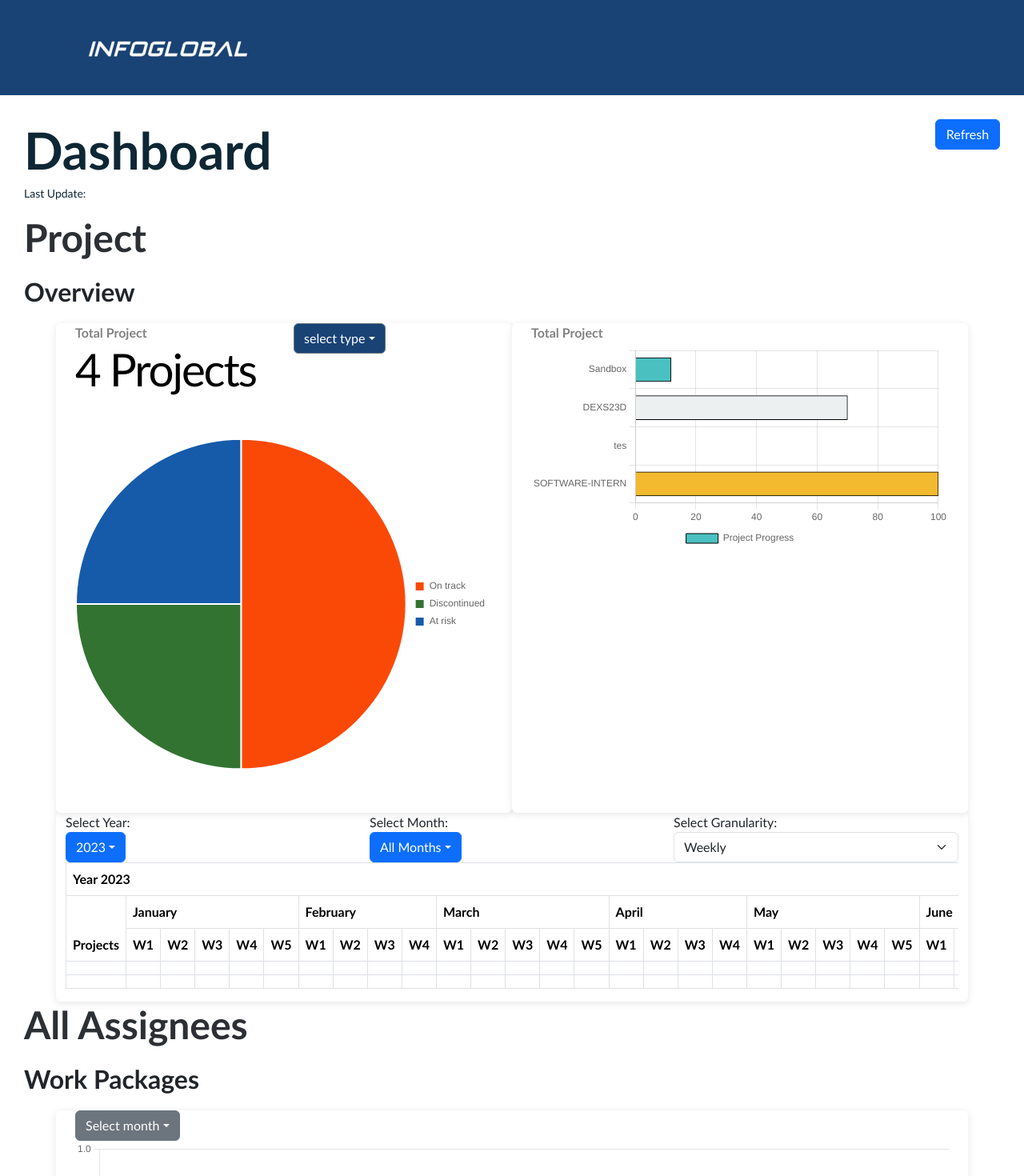
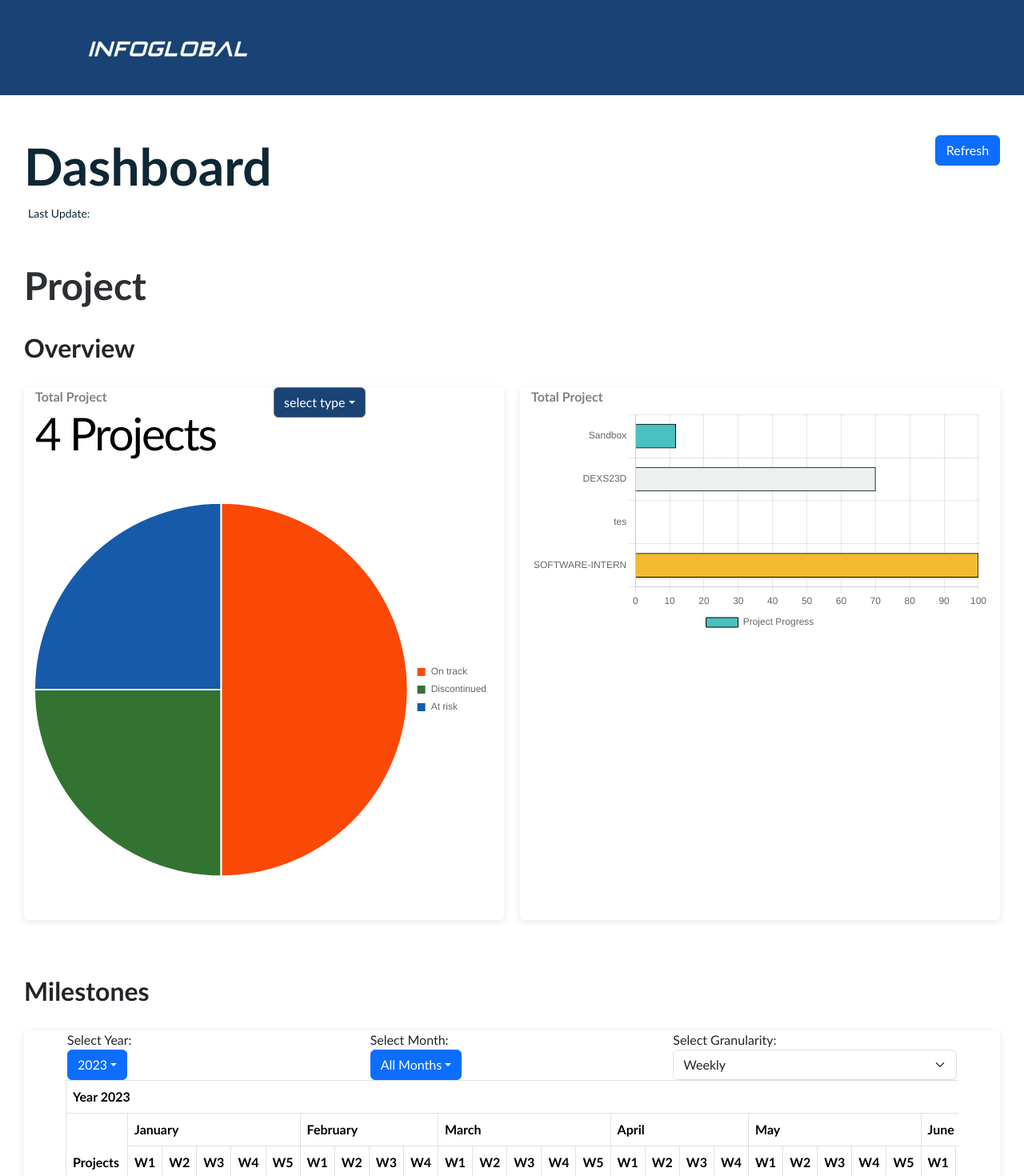
Before and after one commit to dhiyarisalah/dashboard-exe-summary, a React (Vite) app in the folder frontend/: page / in a window 1280 px wide. Shown: the top 1470 px of the page at 80% size. Built offline with nearby package versions, Linux system fonts and the light colour scheme.

Commit message:
fixing container for chart in all pages

```diff
--- a/frontend/src/components/Ganttchart.jsx
+++ b/frontend/src/components/Ganttchart.jsx
@@ -61,15 +61,17 @@ const Ganttchart = () => {
     if (!milestone) return '';
 
     if (granularity === 'weekly') {
-      const firstDayOfMonth = new Date(selectedYear, months.findIndex((m) => m.name === month), 1);
-      const firstDayOfWeek = firstDayOfMonth.getDay();
-      const weekNumber = Math.ceil((date + firstDayOfWeek) / 7);
+      const monthObj = months.find((m) => m.name === month);
+      const firstWeekOfMonth = monthObj.weeks[0];
+      const weekNumber = date <= firstWeekOfMonth ? 1 : Math.ceil((date - firstWeekOfMonth + 1) / 7);
 
-      return `Week ${weekNumber} •`;
+      return `W${weekNumber} •`;
     }
 
     return '•';
   };
+
+
 
   return (
     <div className="container">
@@ -163,7 +165,7 @@ const Ganttchart = () => {
           <tbody>
             {projectData.map((project) => (
               <tr key={project.id}>
-                <td>{project.name}</td>
+                <td>{project.projectName}</td>
                 {months.map((month) => {
                   if (selectedMonth === '' || selectedMonth === month.name) {
                     return getDates(month).map((date) => (
--- a/frontend/src/components/ProjectBar.jsx
+++ b/frontend/src/components/ProjectBar.jsx
@@ -149,9 +149,9 @@ function ProjectBar() {
   };
 
   return (
-    <Container fluid>
-      <Row>
-        <Col>
+    <Container fluid className="project-components">
+      <div>
+        <Col className="button d-flex justify-content-end">
           <Dropdown onSelect={handleVersionSelect}>
             <Dropdown.Toggle variant="success" id="dropdown-basic">
               {selectedVersion}
@@ -161,9 +161,11 @@ function ProjectBar() {
             </Dropdown.Menu>
           </Dropdown>
         </Col>
-      </Row>
-      <Row>
-        <div style={{ width: "100%", height: "100%" }}>
+      </div>
+
+      <div>
+        <h3 className="sub-judul-project">Progress</h3>
+        <div className="projectProgress">
           <BarChart
             chartData={{
               labels: projectData.map((data) => data.project_name),
@@ -171,17 +173,18 @@ function ProjectBar() {
                 {
                   label: "Project Progress",
                   data: [projectData[0]?.percentage_done || 0],
-                  backgroundColor: ["rgba(75,192,192,1)"],
-                  barThickness: 30,
+                  backgroundColor: ["#327332"],
+                  barThickness: 50,
                 },
                 {
                   label: "Project Progress",
                   data: [projectData[0]?.percentage_undone || 0],
-                  backgroundColor: ["#ecf0f1"],
-                  barThickness: 30,
+                  backgroundColor: ["#F6C600"],
+                  barThickness: 50,
                 },
               ],
               options: {
+                maintainAspectRatio: false,
                 indexAxis: "y",
                 plugins: {
                   legend: {
@@ -209,24 +212,28 @@ function ProjectBar() {
               },
             }}
           />
+          </div>
+      </div>
+
+      <div>
+        <h3 className="sub-judul-project">Burndown Chart</h3>
+        <div className="container-chart">
           {lineChartData && (
             <LineChart
               chartData={{
                 labels: lineChartData.map((data) => data.month),
                 datasets: [
                   {
-                    label: "WP Done",
+                    label: "Done",
                     data: lineChartData.map((data) => data.wp_done),
-                    borderColor: "rgba(75,192,192,1)",
-                    borderWidth: 2,
                     fill: false,
+                    backgroundColor: "#165BAA"
                   },
                   {
-                    label: "WP On Going",
+                    label: "Added",
                     data: lineChartData.map((data) => data.wp_on_going),
-                    borderColor: "#ecf0f1",
-                    borderWidth: 2,
                     fill: false,
+                    backgroundColor: "#A155B9"
                   },
                 ],
                 options: {
@@ -253,6 +260,11 @@ function ProjectBar() {
               }}
             />
           )}
+          </div>
+        </div>
+        <div>
+          <h3 className="sub-judul-project">Assignees</h3>
+          <div className="container-chart">
             <Table striped bordered>
               <thead>
                 <tr>
@@ -274,7 +286,7 @@ function ProjectBar() {
               </tbody>
             </Table>
         </div>
-      </Row>
+      </div>
     </Container>
   );
 }
--- a/frontend/src/components/UserChart.jsx
+++ b/frontend/src/components/UserChart.jsx
@@ -117,11 +117,19 @@ function UserChart() {
   }
 
   return (
-    <div className="ProjectChart">
-      <Container>
-        <Row>
-          <Col xs={12}>
-            <div className="dropdown-container">
+    <Container fluid className="user-components">
+      <h3 className='sub-judul-assignee'>Overview</h3>
+      <div className="container-chart">
+        <Row className="row">
+          <div className="title-count">
+            Total {selectedItem} <br />
+            <span className="count-project">
+              {totalProjectCount} {selectedItem}
+            </span>
+          </div>
+        </Row>
+        <Row className="row">
+          <Col className="d-flex justify-content-end">
             <Dropdown onSelect={handleDropdownSelect}>
                 <Dropdown.Toggle variant="primary" id="dropdown-basic">
                   {selectedItem}
@@ -134,18 +142,17 @@ function UserChart() {
                   ))}
                 </Dropdown.Menu>
             </Dropdown>
-              <span>Total: {totalProjectCount}</span>
-            </div>
           </Col>
         </Row>
-        <Row>
-          <Col xs={12} md={8}>
+        <Row className="row">
           <Pie data={chartData} options={chartData.options} />
-          </Col>
-          <Col xs={12} md={4}>
-            <h3 className="overview">Project {selectedProject?.project_name}</h3>
+        </Row>
+      </div>
+      <h3 className="sub-judul-assignee">Project {selectedProject?.project_name}</h3>
+      <div>
+        <Row className="row">
           {selectedProject && (
-              <Table striped bordered hover>
+            <Table striped bordered hover style={{ width: '60%', marginLeft: 40 }}>
               <thead>
                 <tr>
                   <th>Work Packages</th>
@@ -164,10 +171,9 @@ function UserChart() {
               </tbody>
             </Table>
           )}
-          </Col>
         </Row>
+      </div>
     </Container>
-    </div>
   );
 }
 
--- a/frontend/src/data/index.js
+++ b/frontend/src/data/index.js
@@ -464,7 +464,7 @@ export const projectData = [
       },
       {
         wpName: "Milestone 1",
-        date: "2023-04-10",
+        date: "2023-04-11",
       },
       {
         wpName: "Task 4",
--- a/frontend/src/pages/AssigneeDetails.jsx
+++ b/frontend/src/pages/AssigneeDetails.jsx
@@ -8,9 +8,8 @@ function AssigneeDetails() {
   const { label } = useParams();
 
   return (
-    <div>
-      <h1>{label}</h1>
-      <h3 className='overview'>Overview</h3>
+    <div className="assigneedetailspage">
+      <h2 className="assigneeName">{label}</h2>
       <UserChart />
     </div>
   );
--- a/frontend/src/pages/LandingPage.jsx
+++ b/frontend/src/pages/LandingPage.jsx
@@ -22,51 +22,50 @@ const LandingPage = () => {
   }
   return (
     <div className= "landingpage">
-      <header className= "w=100 min-vh-100">
-        <Row>
-          <Col>
+      <div>
+        <Row className='page-text'>
+          <Col className='text'>
             <h1 className='dashboard'>Dashboard</h1>
+            <text className='date-updated'> Last Update: {lastUpdate} </text>
           </Col>
-          <Col className="d-flex justify-content-end">
+          <Col className="text d-flex justify-content-end">
             <Button className='refresh-button' onClick={handleRefresh} >
               Refresh</Button>
           </Col>
         </Row>
-        <div className='date-updated'>
-          Last Update: {lastUpdate}
-        </div>
-        <div>
-          <h2 className='project'>Project</h2>
-        </div>
-        <div>
-          <h3 className='overview'>Overview</h3>
-        </div>
-        <Container className='container-project'>
-          <Row className='first-row'>
-            <Col className= 'first-column'>
+      </div>
+      <div>
+        <div className='page-text'>
+          <h2 className='judul'>Project</h2>
+          <h3 className='sub-judul'>Overview</h3>
+          <Row className='row w=200 min-vh-200'>
+            <Col className= 'container-chart'>
               <ProjectChart />
             </Col>
-            <Col className= 'first-column'>
+            <Col className= 'container-chart'>
               <Progress />
             </Col>
           </Row>
-          <Row className="second-row">
-            <Ganttchart />
+          <h3 className='sub-judul'>Milestones</h3>
+          <Row className="row w=100 min-vh-100">
+            <Col className="container-chart">
+              <Ganttchart />
+            </Col>
           </Row>
-        </Container>
-        <div>
-          <h2 className='project'>All Assignees</h2>
         </div>
-        <div>
-          <h3 className='overview'>Work Packages</h3>
+      </div>
+      <div>
+        <div className='page-text'>
+          <h2 className='judul'>All Assignees</h2>
+          <h3 className='sub-judul'>Work Packages</h3>
+          <Row className= "row w=100 min-vh-100">
+            <Col className='container-chart'>
+              <UserProgress />
+            </Col>
+          </Row>
         </div>
-        <Container className='container-project'>
-          <Row className= "third-row">
-            <UserProgress />
-          </Row>
-        </Container>
-     </header>
-    </div>
+     </div>
+  </div>
   )
 }
 
--- a/frontend/src/pages/ProjectDetails.jsx
+++ b/frontend/src/pages/ProjectDetails.jsx
@@ -1,6 +1,7 @@
 import React, { useEffect, useState } from "react";
 import { useLocation } from "react-router-dom";
 import ProjectBar from "../components/ProjectBar";
+
 
 function ProjectDetails() {
   const location = useLocation();
@@ -13,10 +14,9 @@ function ProjectDetails() {
   }, [location]);
 
   return (
-    <div>
-      <h1>{label}</h1>
-      <h3 className='overview'>Overview</h3>
-      <ProjectBar />
+    <div className="projectdetailspage">
+      <h2 className="projectName">{label}</h2>
+        <ProjectBar />
     </div>
   );
 }
```
Also changed, not shown: frontend/src/dist/css/main.css. Lines whose indentation alone changed are shown as unchanged.
